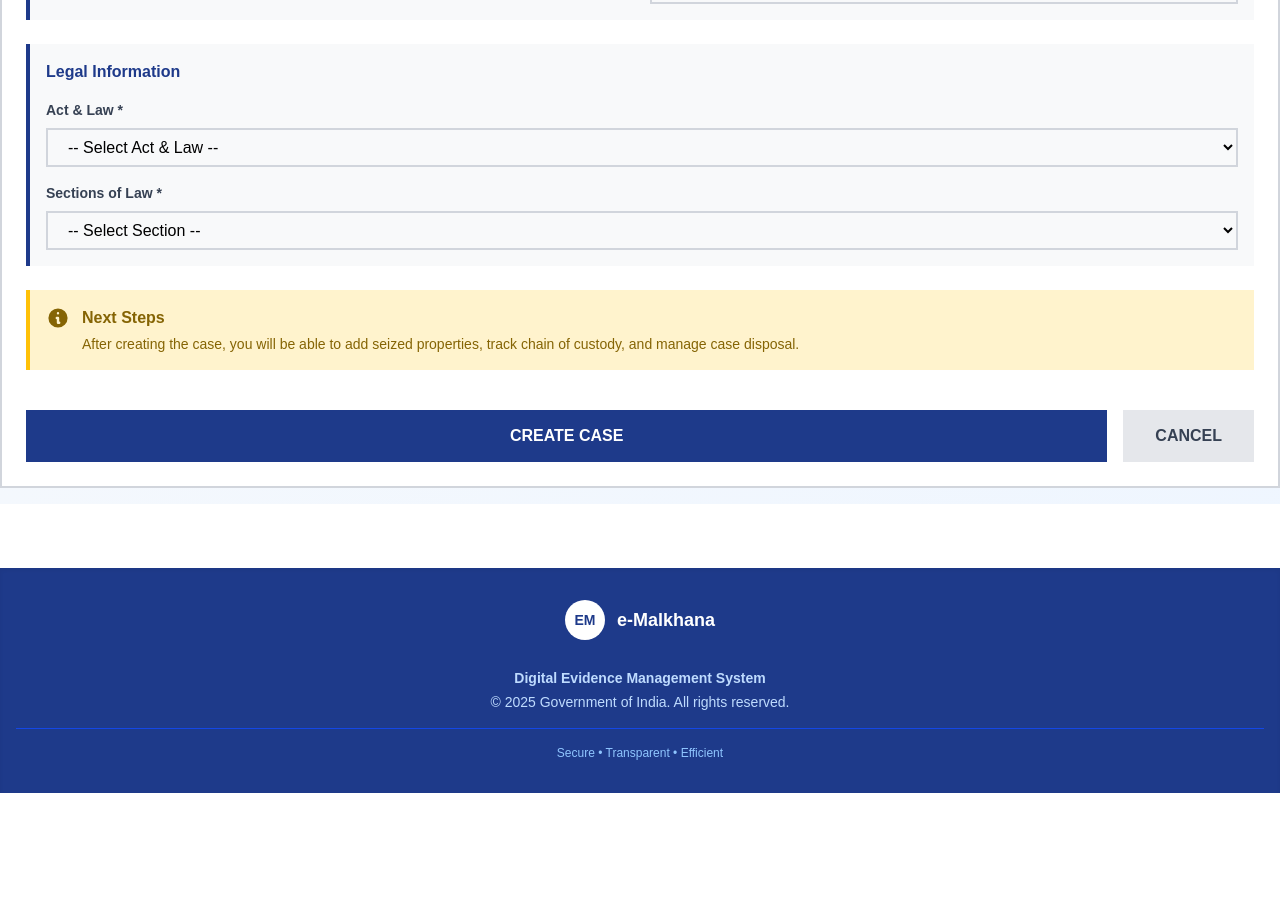
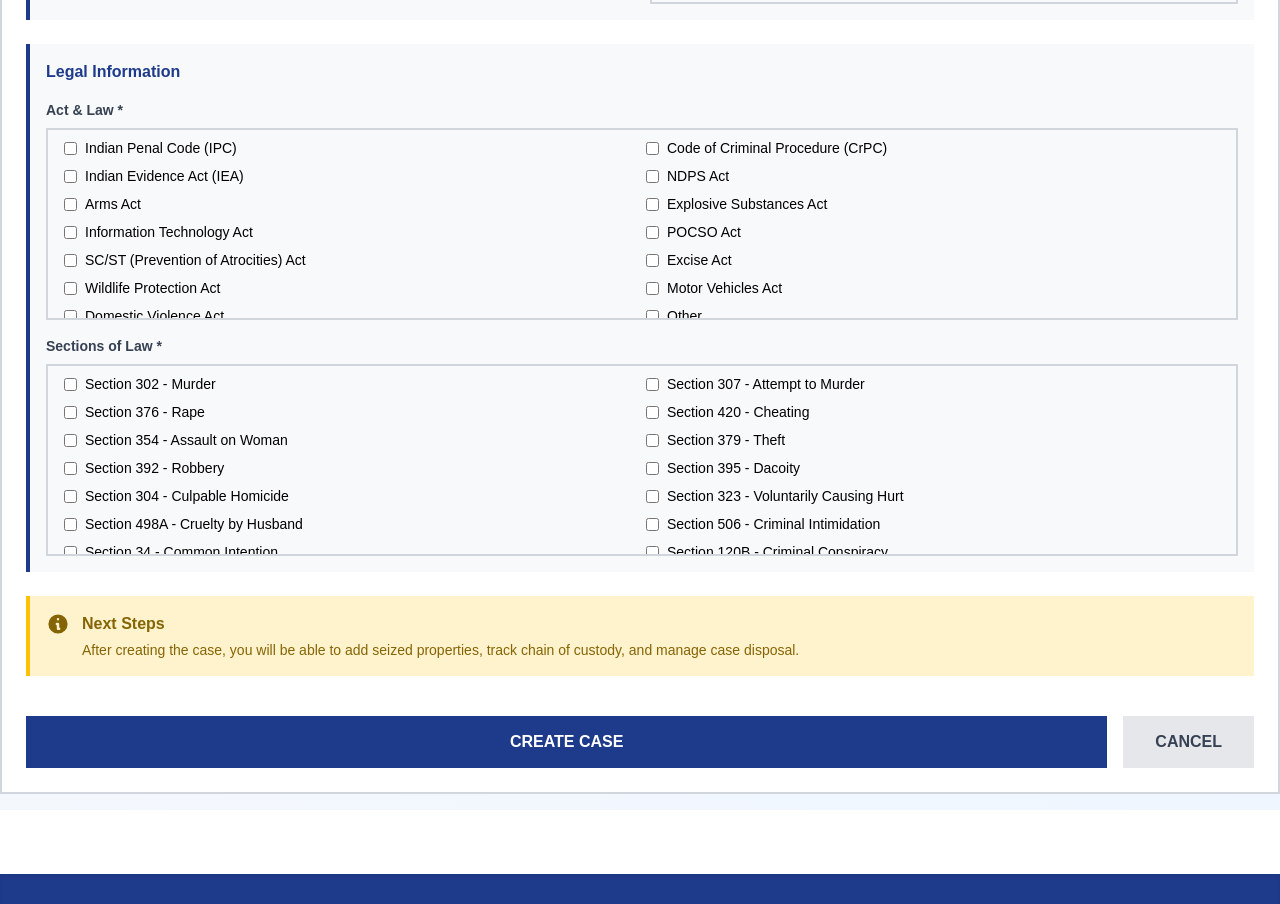
Before and after one commit to usrjsr/e-malkhana_jharkhand, a Next.js app: page /cases/new in a window 1280 px wide. Shown: the part 880-1784 px from the top of the page. Before the commit the page ends 1673 px from the top, so only its background shows below. Built offline with nearby package versions, Linux system fonts and the light colour scheme; no server answers; the database is empty; sample sign-in values are in the browser's storage.

Commit message:
allowed multiple selection of act and law and sections of law in legal information part in the new case form

```diff
--- a/app/api/cases/route.ts
+++ b/app/api/cases/route.ts
@@ -80,11 +80,11 @@ export async function GET(req: NextRequest) {
   }
 
   if (actAndLaw) {
-    filter.actAndLaw = new RegExp(actAndLaw, "i")
+    filter.actAndLaw = { $elemMatch: { $regex: actAndLaw, $options: 'i' } }
   }
 
   if (section) {
-    filter.section = new RegExp(section, "i")
+    filter.section = { $elemMatch: { $regex: section, $options: 'i' } }
   }
 
   if (q) {
@@ -96,8 +96,8 @@ export async function GET(req: NextRequest) {
       { caseNumber: regex },
       { investigatingOfficerName: regex },
       { investigatingOfficerId: regex },
-      { actAndLaw: regex },
-      { section: regex },
+      { actAndLaw: { $elemMatch: { $regex: regex } } },
+      { section: { $elemMatch: { $regex: regex } } },
     ]
 
     const yearNum = Number(q)
--- a/app/cases/manage/manage-cases-client.tsx
+++ b/app/cases/manage/manage-cases-client.tsx
@@ -386,7 +386,7 @@ export default function ManageCasesClient() {
                         ? c.policeStation?.name || "N/A"
                         : c.policeStation}
                     </span>
-                    {c.actAndLaw && <span>{c.actAndLaw}</span>}
+                    {c.actAndLaw && c.actAndLaw.length > 0 && <span>{Array.isArray(c.actAndLaw) ? c.actAndLaw.join(', ') : c.actAndLaw}</span>}
                   </div>
                 </div>
                 <span
@@ -423,7 +423,7 @@ export default function ManageCasesClient() {
                     </div>
                     <div>
                       <p className="text-gray-500 font-semibold">Section</p>
-                      <p className="font-bold">{c.section}</p>
+                      <p className="font-bold">{c.section && c.section.length > 0 ? (Array.isArray(c.section) ? c.section.join(', ') : c.section) : 'N/A'}</p>
                     </div>
                   </div>
 
--- a/app/cases/new/actions.ts
+++ b/app/cases/new/actions.ts
@@ -14,8 +14,8 @@ export const createCase = asyncHandler(async (formData: {
   crimeYear: string;
   crimeType: string;
   firDate: string;
-  actAndLaw: string;
-  section: string;
+  actAndLaw: string[];
+  section: string[];
 }) => {
   const session = await getServerSession(authOptions);
   if (!session) {
--- a/components/CaseForm.tsx
+++ b/components/CaseForm.tsx
@@ -18,13 +18,48 @@ export default function CaseForm() {
     crimeYear: new Date().getFullYear().toString(),
     crimeType: "",
     firDate: "",
-    actAndLaw: "",
-    section: "",
+    actAndLaw: [] as string[],
+    section: [] as string[],
   });
 
   const [error, setError] = useState("");
   const [isLoading, setIsLoading] = useState(false);
   const [fieldErrors, setFieldErrors] = useState<Record<string, string>>({});
+
+  const actAndLawOptions = [
+    { value: "IPC", label: "Indian Penal Code (IPC)" },
+    { value: "CRPC", label: "Code of Criminal Procedure (CrPC)" },
+    { value: "IEA", label: "Indian Evidence Act (IEA)" },
+    { value: "NDPS_ACT", label: "NDPS Act" },
+    { value: "ARMS_ACT", label: "Arms Act" },
+    { value: "EXPLOSIVE_ACT", label: "Explosive Substances Act" },
+    { value: "IT_ACT", label: "Information Technology Act" },
+    { value: "POCSO_ACT", label: "POCSO Act" },
+    { value: "SC_ST_ACT", label: "SC/ST (Prevention of Atrocities) Act" },
+    { value: "EXCISE_ACT", label: "Excise Act" },
+    { value: "WILDLIFE_ACT", label: "Wildlife Protection Act" },
+    { value: "MVA", label: "Motor Vehicles Act" },
+    { value: "DV_ACT", label: "Domestic Violence Act" },
+    { value: "OTHER", label: "Other" },
+  ];
+
+  const sectionOptions = [
+    { value: "SEC_302", label: "Section 302 - Murder" },
+    { value: "SEC_307", label: "Section 307 - Attempt to Murder" },
+    { value: "SEC_376", label: "Section 376 - Rape" },
+    { value: "SEC_420", label: "Section 420 - Cheating" },
+    { value: "SEC_354", label: "Section 354 - Assault on Woman" },
+    { value: "SEC_379", label: "Section 379 - Theft" },
+    { value: "SEC_392", label: "Section 392 - Robbery" },
+    { value: "SEC_395", label: "Section 395 - Dacoity" },
+    { value: "SEC_304", label: "Section 304 - Culpable Homicide" },
+    { value: "SEC_323", label: "Section 323 - Voluntarily Causing Hurt" },
+    { value: "SEC_498A", label: "Section 498A - Cruelty by Husband" },
+    { value: "SEC_506", label: "Section 506 - Criminal Intimidation" },
+    { value: "SEC_34", label: "Section 34 - Common Intention" },
+    { value: "SEC_120B", label: "Section 120B - Criminal Conspiracy" },
+    { value: "OTHER", label: "Other" },
+  ];
 
   // Auto-fill police station for officers
   useEffect(() => {
@@ -38,7 +73,17 @@ export default function CaseForm() {
       HTMLInputElement | HTMLTextAreaElement | HTMLSelectElement
     >,
   ) {
-    setForm({ ...form, [e.target.name]: e.target.value });
+    const target = e.target;
+    if (target.type === 'checkbox') {
+      const { name, value, checked } = target as HTMLInputElement;
+      if (checked) {
+        setForm(prev => ({ ...prev, [name]: [...(prev[name as keyof typeof prev] as string[]), value] }));
+      } else {
+        setForm(prev => ({ ...prev, [name]: (prev[name as keyof typeof prev] as string[]).filter(v => v !== value) }));
+      }
+    } else {
+      setForm({ ...form, [target.name]: target.value });
+    }
   }
 
   async function handleSubmit(e: React.FormEvent) {
@@ -49,7 +94,12 @@ export default function CaseForm() {
     const newFieldErrors: Record<string, string> = {};
     const requiredFields = ['policeStation', 'investigatingOfficerName', 'investigatingOfficerId', 'crimeNumber', 'crimeYear', 'crimeType', 'firDate', 'actAndLaw', 'section'];
     requiredFields.forEach(field => {
-      if (!form[field as keyof typeof form].toString().trim()) {
+      const value = form[field as keyof typeof form];
+      if (Array.isArray(value)) {
+        if (value.length === 0) {
+          newFieldErrors[field] = "Select at least one option";
+        }
+      } else if (!value.toString().trim()) {
         newFieldErrors[field] = "Fill this field";
       }
     });
@@ -278,72 +328,63 @@ export default function CaseForm() {
           <div className="grid grid-cols-1 gap-4">
             <div>
               <label
-                htmlFor="actAndLaw"
                 className="block text-sm font-semibold text-gray-700 mb-2"
               >
                 Act & Law *
               </label>
-              <select
-                id="actAndLaw"
+              <div className="grid grid-cols-1 md:grid-cols-2 gap-2 max-h-48 overflow-y-auto border-2 px-4 py-2 focus:outline-none text-black border-gray-300 focus-within:border-[#1e3a8a]">
+                {actAndLawOptions.map((option) => (
+                  <div key={option.value} className="flex items-center">
+                    <input
+                      type="checkbox"
+                      id={`actAndLaw-${option.value}`}
                       name="actAndLaw"
-                value={form.actAndLaw}
+                      value={option.value}
+                      checked={form.actAndLaw.includes(option.value)}
                       onChange={handleChange}
-                className={`w-full border-2 px-4 py-2 focus:outline-none text-black ${fieldErrors.actAndLaw ? 'border-red-500' : 'border-gray-300 focus:border-[#1e3a8a]'}`}
-                required
                       disabled={isLoading}
+                      className="mr-2"
+                    />
+                    <label
+                      htmlFor={`actAndLaw-${option.value}`}
+                      className="text-sm cursor-pointer"
                     >
-                <option value="">-- Select Act & Law --</option>
-                <option value="IPC">Indian Penal Code (IPC)</option>
-                <option value="CRPC">Code of Criminal Procedure (CrPC)</option>
-                <option value="IEA">Indian Evidence Act (IEA)</option>
-                <option value="NDPS_ACT">NDPS Act</option>
-                <option value="ARMS_ACT">Arms Act</option>
-                <option value="EXPLOSIVE_ACT">Explosive Substances Act</option>
-                <option value="IT_ACT">Information Technology Act</option>
-                <option value="POCSO_ACT">POCSO Act</option>
-                <option value="SC_ST_ACT">SC/ST (Prevention of Atrocities) Act</option>
-                <option value="EXCISE_ACT">Excise Act</option>
-                <option value="WILDLIFE_ACT">Wildlife Protection Act</option>
-                <option value="MVA">Motor Vehicles Act</option>
-                <option value="DV_ACT">Domestic Violence Act</option>
-                <option value="OTHER">Other</option>
-              </select>
+                      {option.label}
+                    </label>
+                  </div>
+                ))}
+              </div>
               {fieldErrors.actAndLaw && <p className="text-red-500 text-sm mt-1">{fieldErrors.actAndLaw}</p>}
             </div>
 
             <div>
               <label
-                htmlFor="section"
                 className="block text-sm font-semibold text-gray-700 mb-2"
               >
                 Sections of Law *
               </label>
-              <select
-                id="section"
+              <div className="grid grid-cols-1 md:grid-cols-2 gap-2 max-h-48 overflow-y-auto border-2 px-4 py-2 focus:outline-none text-black border-gray-300 focus-within:border-[#1e3a8a]">
+                {sectionOptions.map((option) => (
+                  <div key={option.value} className="flex items-center">
+                    <input
+                      type="checkbox"
+                      id={`section-${option.value}`}
                       name="section"
-                value={form.section}
+                      value={option.value}
+                      checked={form.section.includes(option.value)}
                       onChange={handleChange}
-                className={`w-full border-2 px-4 py-2 focus:outline-none text-black ${fieldErrors.section ? 'border-red-500' : 'border-gray-300 focus:border-[#1e3a8a]'}`}
-                required
                       disabled={isLoading}
+                      className="mr-2"
+                    />
+                    <label
+                      htmlFor={`section-${option.value}`}
+                      className="text-sm cursor-pointer"
                     >
-                <option value="">-- Select Section --</option>
-                <option value="SEC_302">Section 302 - Murder</option>
-                <option value="SEC_307">Section 307 - Attempt to Murder</option>
-                <option value="SEC_376">Section 376 - Rape</option>
-                <option value="SEC_420">Section 420 - Cheating</option>
-                <option value="SEC_354">Section 354 - Assault on Woman</option>
-                <option value="SEC_379">Section 379 - Theft</option>
-                <option value="SEC_392">Section 392 - Robbery</option>
-                <option value="SEC_395">Section 395 - Dacoity</option>
-                <option value="SEC_304">Section 304 - Culpable Homicide</option>
-                <option value="SEC_323">Section 323 - Voluntarily Causing Hurt</option>
-                <option value="SEC_498A">Section 498A - Cruelty by Husband</option>
-                <option value="SEC_506">Section 506 - Criminal Intimidation</option>
-                <option value="SEC_34">Section 34 - Common Intention</option>
-                <option value="SEC_120B">Section 120B - Criminal Conspiracy</option>
-                <option value="OTHER">Other</option>
-              </select>
+                      {option.label}
+                    </label>
+                  </div>
+                ))}
+              </div>
               {fieldErrors.section && <p className="text-red-500 text-sm mt-1">{fieldErrors.section}</p>}
             </div>
           </div>
--- a/models/Case.ts
+++ b/models/Case.ts
@@ -47,16 +47,24 @@ const caseSchema = new Schema(
     },
 
     actAndLaw: {
-      type: String,
+      type: [String],
       required: true,
-      trim: true,
-      uppercase: true,
+      validate: {
+        validator: function(v: string[]) {
+          return v.length > 0;
+        },
+        message: 'At least one Act & Law must be selected'
+      }
     },
     section: {
-      type: String,
+      type: [String],
       required: true,
-      trim: true,
-      uppercase: true,
+      validate: {
+        validator: function(v: string[]) {
+          return v.length > 0;
+        },
+        message: 'At least one Section must be selected'
+      }
     },
     status: {
       type: String,
```
Also changed, not shown: app/cases/page.tsx (+4 -4 lines). Lines whose indentation alone changed are shown as unchanged.
